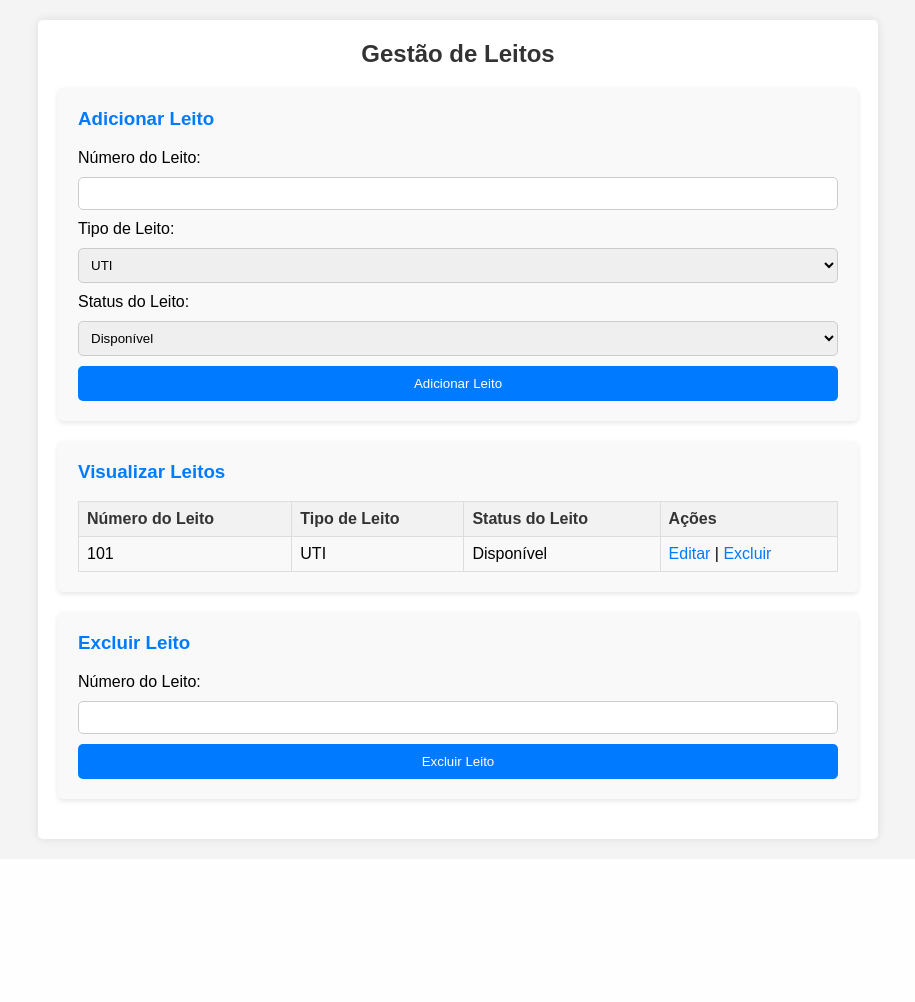
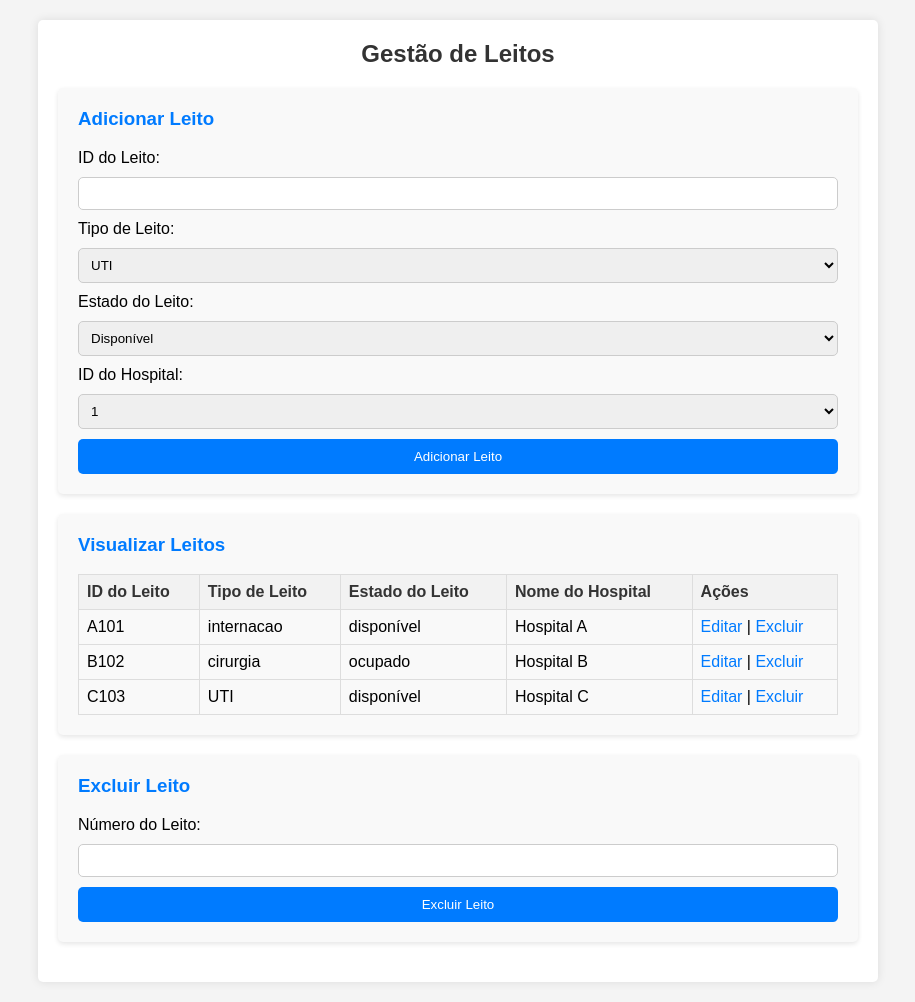
Before and after one commit to RodriguesFundo/nandayeyoh, a PHP site: page /assets/html/gleitos.php in a window 1280 px wide. Shown: the whole page, without its empty margins (182-1097 px from the left). Before the commit the page ends 845 px from the top, so only its background shows below. Run offline with PHP 8.4, Linux system fonts and the light colour scheme; data comes from the database, SQL or seed files in the repository.

Commit message:
feat: Adicionar e excluir leitos

```diff
--- a/assets/html/gleitos.php
+++ b/assets/html/gleitos.php
@@ -5,7 +5,6 @@
     <meta name="viewport" content="width=device-width, initial-scale=1.0">
     <title>Gestão de Leitos</title>
     <link rel="stylesheet" href="../css/leitos.css">
-
 </head>
 <body>
     <div class="container">
@@ -14,22 +13,42 @@
         <!-- Adicionar Leito -->
         <div class="card">
             <h3>Adicionar Leito</h3>
-            <form>
-                <label for="numero">Número do Leito:</label>
-                <input type="text" id="numero" name="numero" required>
+            <form method="post" action="">
+                <label for="id_leito">ID do Leito:</label>
+                <input type="text" id="id_leito" name="id_leito" required>
 
-                <label for="tipo">Tipo de Leito:</label>
-                <select id="tipo" name="tipo">
+                <label for="tipo_leito">Tipo de Leito:</label>
+                <select id="tipo_leito" name="tipo_leito">
                     <option value="UTI">UTI</option>
                     <option value="Comum">Comum</option>
                     <option value="Isolamento">Isolamento</option>
                 </select>
 
-                <label for="status">Status do Leito:</label>
-                <select id="status" name="status">
+                <label for="estado">Estado do Leito:</label>
+                <select id="estado" name="estado">
                     <option value="Disponível">Disponível</option>
                     <option value="Ocupado">Ocupado</option>
                     <option value="Manutenção">Manutenção</option>
+                </select>
+
+                <label for="id_hospital">ID do Hospital:</label>
+                <select id="id_hospital" name="id_hospital">
+                    <?php
+                    // Incluir arquivo de conexão com o banco de dados
+                    include '../php/conexao.php';
+
+                    // Consulta SQL para recuperar os IDs dos hospitais
+                    $sql_hospital = "SELECT id_hospital FROM Hospital";
+                    $resultado_hospital = $conexao->query($sql_hospital);
+
+                    // Verificar se há resultados
+                    if ($resultado_hospital->num_rows > 0) {
+                        // Exibir os IDs dos hospitais como opções no campo de seleção
+                        while ($row_hospital = $resultado_hospital->fetch_assoc()) {
+                            echo "<option value='" . $row_hospital["id_hospital"] . "'>" . $row_hospital["id_hospital"] . "</option>";
+                        }
+                    }
+                    ?>
                 </select>
 
                 <button type="submit">Adicionar Leito</button>
@@ -42,23 +61,38 @@
             <table>
                 <thead>
                     <tr>
-                        <th>Número do Leito</th>
+                        <th>ID do Leito</th>
                         <th>Tipo de Leito</th>
-                        <th>Status do Leito</th>
+                        <th>Estado do Leito</th>
+                        <th>Nome do Hospital</th>
                         <th>Ações</th>
                     </tr>
                 </thead>
                 <tbody>
-                    <tr>
-                        <td>101</td>
-                        <td>UTI</td>
-                        <td>Disponível</td>
-                        <td>
-                            <a href="#">Editar</a> |
-                            <a href="#">Excluir</a>
-                        </td>
-                    </tr>
-                    <!-- Adicionar mais linhas conforme necessário -->
+                    <?php
+                    // Consulta SQL para recuperar os leitos com o nome do hospital
+                    $sql_leitos = "SELECT Leitos.id_leito, Leitos.tipo_leito, Leitos.estado, Hospital.nome AS hospital_nome FROM Leitos INNER JOIN Hospital ON Leitos.id_hospital = Hospital.id_hospital";
+                    $resultado_leitos = $conexao->query($sql_leitos);
+
+                    // Verificar se há resultados
+                    if ($resultado_leitos->num_rows > 0) {
+                        // Exibir os leitos em uma tabela
+                        while ($row_leitos = $resultado_leitos->fetch_assoc()) {
+                            echo "<tr>
+                                    <td>" . $row_leitos["id_leito"] . "</td>
+                                    <td>" . $row_leitos["tipo_leito"] . "</td>
+                                    <td>" . $row_leitos["estado"] . "</td>
+                                    <td>" . $row_leitos["hospital_nome"] . "</td>
+                                    <td>
+                                        <a href=\"#\">Editar</a> |
+                                        <a href=\"#\">Excluir</a>
+                                    </td>
+                                </tr>";
+                        }
+                    } else {
+                        echo "<tr><td colspan='5'>Nenhum leito encontrado.</td></tr>";
+                    }
+                    ?>
                 </tbody>
             </table>
         </div>
@@ -66,7 +100,7 @@
         <!-- Excluir Leito -->
         <div class="card">
             <h3>Excluir Leito</h3>
-            <form>
+            <form method="post" action="">
                 <label for="numero">Número do Leito:</label>
                 <input type="text" id="numero" name="numero" required>
 
```
